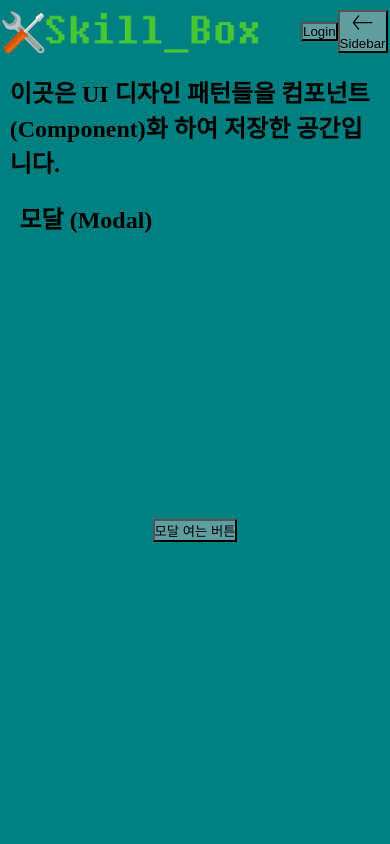
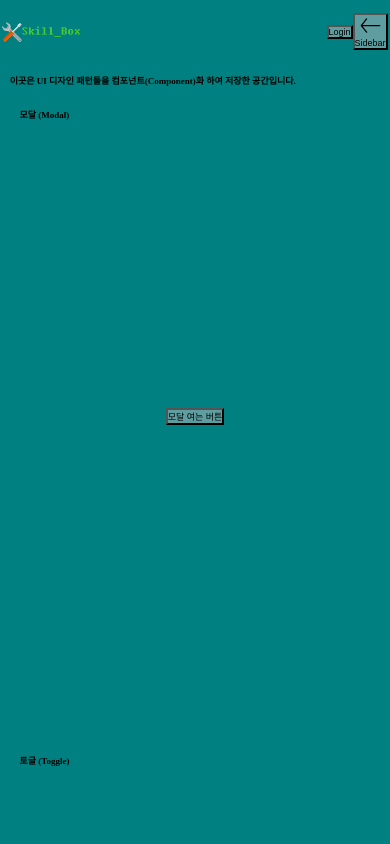
Before and after one commit to poiuy4004/SkillBox, a React (Create React App) app: page /SkillBox/components in a window 390 px wide. Shown: the top 844 px of the page. Built offline with nearby package versions, Linux system fonts and the light colour scheme.

Commit message:
tag option add comma

```diff
--- a/src/components/Modal.jsx
+++ b/src/components/Modal.jsx
@@ -9,7 +9,8 @@ const ModalOpenButton =styled.button`
 `
 
 const ModalContainer = styled.section`
-  position: absolute;
+  z-index: 9999;
+  position: fixed;
   top: 0; bottom: 0; left: 0; right: 0;
   background-color: rgba(0,0,0,0.3);
   display: flex;
--- a/src/components/Tag.jsx
+++ b/src/components/Tag.jsx
@@ -10,12 +10,16 @@ const TagContainer = styled.section`
   & *{
     background-color: white;
   }
+  @media (max-width: 768px) {
+    flex-direction: column;
+  }
 `
 
 const TagBox = styled.ul`
   display: flex;
   border: none;
   list-style: none;
+  min-height: 15px;
 `
 const EachTag = styled.li`
   display: flex;
@@ -63,9 +67,9 @@ function Tag(){
       </TagBox>
       <TagWrite
         type="text"
-        placeholder="태그를 입력해주세요."
+        placeholder="Enter와 Comma를 사용하여 태그를 입력해주세요."
         onKeyDown={e=>{
-          if(e.key===("Enter"||" ")){
+          if(e.key==="Enter"||e.key===","){
             if(tags.length<10&&e.target.value.length<11){
             //   리액트에서의 이벤트(e)는 합성이벤트(SyntheticEvent)이고
             //   isComposing 함수를 구현하지 않았기에
@@ -77,7 +81,7 @@ function Tag(){
             //   추가로, 알파벳과 숫자는 isComposing===false 이기에,
             //   조건을 추가했다.
               let alphabet = /[a-zA-Z0-9]/
-              if(!e.nativeEvent.isComposing||(alphabet.test(e.target.value.slice(-1)))){
+              if(!e.nativeEvent.isComposing||alphabet.test(e.target.value.slice(-1))){
                 e.target.value[0]==="#"
                 ? setTags([...tags,e.target.value.slice(1)])
                 : setTags([...tags,e.target.value])
--- a/src/index.css
+++ b/src/index.css
@@ -10,3 +10,8 @@ button{
 #root{
   background-color: rgb(0, 128, 128);
 }
+@media (max-width: 768px) {
+  *{
+    font-size: xx-small;
+  }
+}
--- a/src/layout/Header.jsx
+++ b/src/layout/Header.jsx
@@ -19,13 +19,11 @@ const HeaderLeft = styled.div`
   justify-content: left;
   align-items: center;
   padding: ${constants.layout.height} ${constants.layout.width};
-  &>:first-child{
+  &>a>div{
     display: flex;
+    justify-content: space-between;
+    align-items: center;
     cursor: pointer;
-    &>*{
-      display: flex;
-      align-items: center;
-    }
   }
 `
 
@@ -38,7 +36,7 @@ function Header({open,setOpen}){
       <HeaderLeft>
         <Link to="/">
           <div>
-            <svg width={constants.layout.height*2} height={constants.layout.height*2} viewBox="0 0 100 100" xmlns="http://www.w3.org/2000/svg">
+            <svg width={constants.layout.width*2} height={constants.layout.height*2} viewBox="0 0 100 100" xmlns="http://www.w3.org/2000/svg">
               <path fill="#BDC3C7" fill-rule="evenodd" d="M97.55 85.718L45.407 33.574c-4.588-4.587 3.054-15.538-5.729-24.32L23.664 0l-3.381 3.38l8.832 8.831c3.381 3.38.849 10.983-2.545 14.377c-3.367 3.367-10.977 5.906-14.357 2.525l-8.833-8.83L0 23.664l9.254 16.014c8.734 8.735 19.87 1.277 24.321 5.729l52.143 52.144A8.367 8.367 0 0 0 97.55 85.718zm-3.381 8.451a3.585 3.585 0 1 1-5.07-5.07a3.585 3.585 0 0 1 5.07 5.07z" clip-rule="evenodd"/>
               <path fill="#95A5A6" d="M33.682 12.334L22.512 1.151L20.283 3.38l8.832 8.831c3.381 3.38.849 10.983-2.545 14.377c-3.367 3.367-10.977 5.906-14.357 2.525l-8.833-8.83l-1.975 1.975l11.177 11.19c1.524 1.525 3.914 2.332 6.911 2.332c4.492 0 9.453-1.824 12.063-4.437c4.417-4.42 6.311-14.822 2.126-19.009zm62.064 75.615L45.775 37.972c-1.042-1.042-2.426-1.615-3.898-1.615s-2.857.574-3.898 1.615a5.522 5.522 0 0 0 0 7.798L87.95 95.746c1.041 1.042 2.426 1.615 3.898 1.615s2.857-.573 3.898-1.615a5.52 5.52 0 0 0 0-7.797zm-1.577 6.22a3.585 3.585 0 1 1-5.07-5.07a3.585 3.585 0 0 1 5.07 5.07z"/>
               <path fill="#ECF0F1" fill-rule="evenodd" d="M80 14L93 4l7 7l-10 13h-5L55 54l-5-5l30-30v-5z" clip-rule="evenodd"/>
@@ -46,9 +44,7 @@ function Header({open,setOpen}){
               <path fill="#D35400" fill-rule="evenodd" d="m42.51 46.095l.854.845L5.768 84.161a5.931 5.931 0 0 0 0 8.447l5.119 5.068c2.356 2.332 5.17 3.326 7.526.994l38.603-38.216l.853.845c.942.933 2.471.933 3.413 0s.942-2.446 0-3.379L45.923 42.716c-.942-.933-2.471-.933-3.413 0s-.943 2.446 0 3.379z" clip-rule="evenodd"/>
               <path fill="#E66612" fill-rule="evenodd" d="M50.25 53.75L8.594 95.406l2.293 2.271c2.356 2.332 5.17 3.326 7.526.994l38.573-38.186l-6.736-6.735z" clip-rule="evenodd"/>
             </svg>
-          </div>
-          <div>
-            <img src={Logo} height={constants.layout.height*2} />
+            <img src={Logo} width={constants.layout.width*6} />
           </div>
         </Link>
       </HeaderLeft>
--- a/src/page/Components.jsx
+++ b/src/page/Components.jsx
@@ -146,15 +146,13 @@ function Components(){
         <OneComponent>
           <Pagination
             number={[
-              {title: "제목 1번째 페이지 제목", content: "내용 - 1번째 페이지 내용"},
-              {title: "제목 2번째 페이지 제목", content: "내용 - 2번째 페이지 내용"},
-              {title: "제목 3번째 페이지 제목", content: "내용 - 3번째 페이지 내용"},
-              {title: "제목 4번째 페이지 제목", content: "내용 - 4번째 페이지 내용"},
-              {title: "제목 5번째 페이지 제목", content: "내용 - 5번째 페이지 내용"},
-              {title: "제목 6번째 페이지 제목", content: "내용 - 6번째 페이지 내용"},
-              {title: "제목 7번째 페이지 제목", content: "내용 - 7번째 페이지 내용"},
-              {title: "제목 8번째 페이지 제목", content: "내용 - 8번째 페이지 내용"},
-              {title: "제목 9번째 페이지 제목", content: "내용 - 9번째 페이지 내용"},
+              {title: "1번째 시작 페이지 제목", content: "1번째 시작 페이지 내용"},
+              {title: "2번째 페이지 제목", content: "2번째 페이지 내용"},
+              {title: "3번째 페이지 제목", content: "3번째 페이지 내용"},
+              {title: "4번째 페이지 제목", content: "4번째 페이지 내용"},
+              {title: "5번째 페이지 제목", content: "5번째 페이지 내용"},
+              {title: "6번째 페이지 제목", content: "6번째 페이지 내용"},
+              {title: "7번째 마지막 페이지 제목", content: "7번째 마지막 페이지 내용"},
             ]}
           />
         </OneComponent>
```
Also changed, not shown: src/page/pageList.jsx (renamed from src/page/pageList.js).
